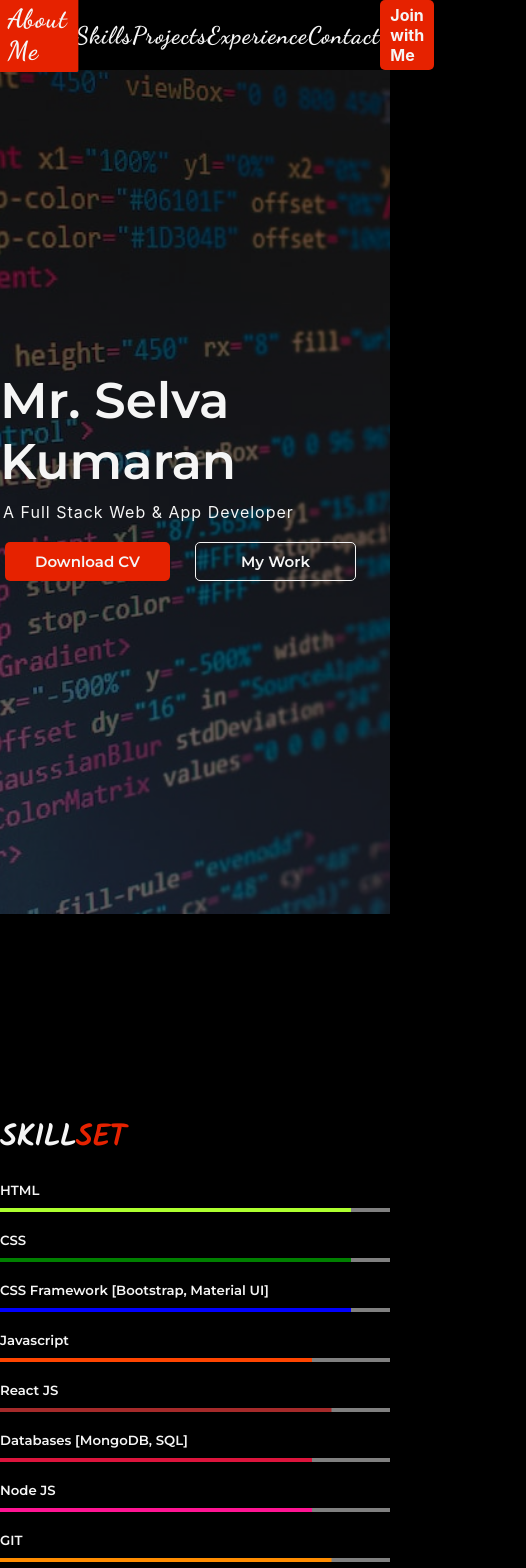
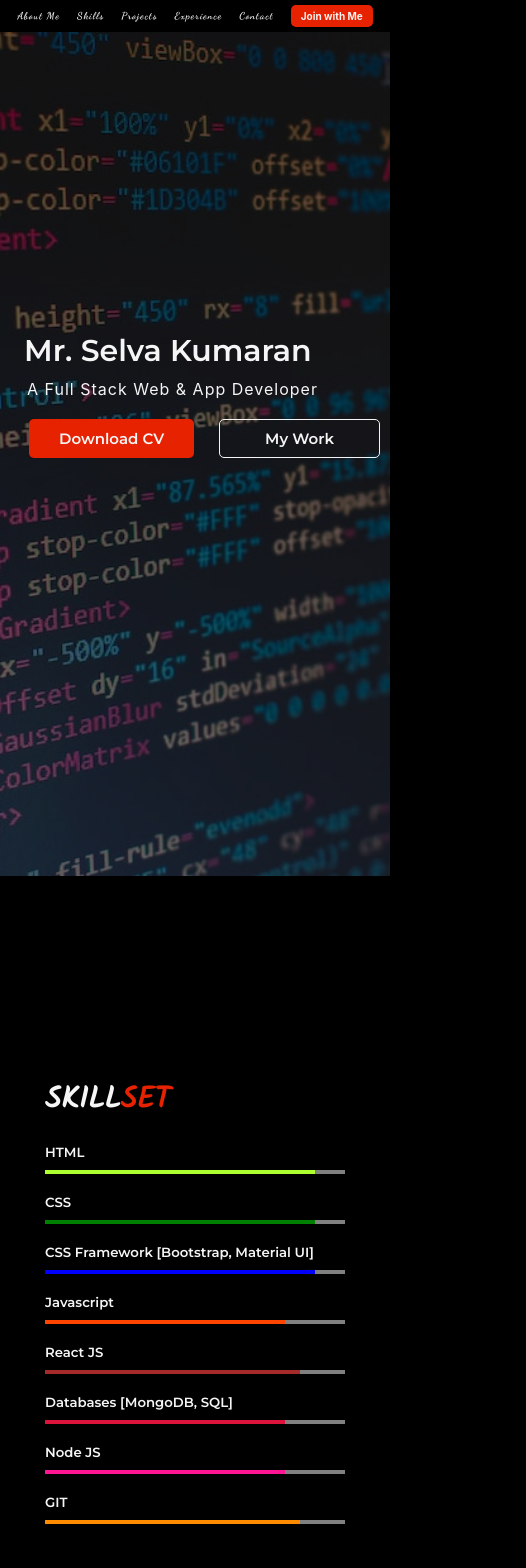
Before and after one commit to Selva81294/my-portfolio, a React (Create React App) app: page / in a window 390 px wide. Shown: the top 1568 px of the page, 526 px wide, since content can reach past the window. Built offline with nearby package versions, Linux system fonts and the light colour scheme.

Commit message:
responsive fix

```diff
--- a/src/Components/Contact/Contact.css
+++ b/src/Components/Contact/Contact.css
@@ -9,13 +9,14 @@
 
 .contact_container{
     border: 1px solid whitesmoke;
-    width: 600px;
+    border-radius: 25px;
+    width: auto;
     height: 200px;
     display: flex;
     flex-direction: column;
     align-items: center;
     justify-content: center;
-    padding: 30px;
+    padding: 30px 60px;
     margin-top: 20px;
 }
 
--- a/src/Components/ExperienceBox/Experience.css
+++ b/src/Components/ExperienceBox/Experience.css
@@ -24,3 +24,42 @@
 .experience > h1{
     text-align: center;
 }
+
+@media screen and (max-width:1000px) {
+    .experience{
+        width:200px
+    }
+}
+@media screen and (max-width:750px) {
+    .experience{
+        width:auto
+    }
+    .experience > h1{
+        font-size: 22px;
+    }
+    .experience > p{
+        font-size: 12px;
+    }
+}
+@media screen and (max-width:600px) {
+    .experience{
+        width:auto
+    }
+    .experience > h1{
+        font-size: 18px;
+    }
+    .experience > p{
+        font-size: 10px;
+    }
+}
+@media screen and (max-width:400px) {
+    .experience{
+        width:auto
+    }
+    .experience > h1{
+        font-size: 12px;
+    }
+    .experience > p{
+        font-size: 8px;
+    }
+}
--- a/src/Components/Project/Project.css
+++ b/src/Components/Project/Project.css
@@ -27,3 +27,9 @@
 .project_content > p{
     font-size: 18px;
 }
+
+@media screen and (max-width: 500px) {
+    .project > img{
+        width: 250px;
+    }
+}
--- a/src/Components/ProjectContainer/ProjectContainer.js
+++ b/src/Components/ProjectContainer/ProjectContainer.js
@@ -2,7 +2,6 @@
 import "../ProjectContainer/ProjectContainer.css"
 import { Element } from 'react-scroll';
 import Project from '../Project/Project';
-import studentProject from '../../Images/StudentsApp.jpg'
 import stackOverflow from '../../Images/StackOverflow.jpg'
 import chatApp from "../../Images/ChatApp.JPG"
 
--- a/src/Components/SkillContainer/SkillContainer.css
+++ b/src/Components/SkillContainer/SkillContainer.css
@@ -87,8 +87,11 @@
     .skillContainer_image > img{
         width: 300px;
     }
+    .skillContainer_text{
+        max-width: 400px;
+    }
 }
-@media screen and (max-width:600px){
+@media screen and (max-width:700px){
     .skillContainer_image{
         display: none;
     }
@@ -96,3 +99,13 @@
         flex: 1.0;
     }
 }
+@media screen and (max-width: 550px) {
+    .skillContainer_text{
+        max-width: 400px;
+    }
+}
+@media screen and (max-width: 400px) {
+    .skillContainer_text{
+        max-width: 300px;
+    }
+}
--- a/src/Components/TopContent/topContent.css
+++ b/src/Components/TopContent/topContent.css
@@ -75,3 +75,14 @@
         right: 10px;
     }
 }
+
+@media screen and (max-width: 600px) {
+    .topContent_container>h1{
+        font-size: 40px;
+    }
+}
+@media screen and (max-width: 400px) {
+    .topContent_container>h1{
+        font-size: 30px;
+    }
+}
--- a/src/Components/headers/Header.css
+++ b/src/Components/headers/Header.css
@@ -82,3 +82,24 @@
         flex: 1.0;
     }
 }
+
+@media screen and (max-width: 600px) {
+    .header_right >a> h4 {
+        font-size: 13px;
+    }
+}
+@media screen and (max-width: 600px) {
+    .header_right > h4 {
+        font-size: 13px;
+    }
+}
+@media screen and (max-width: 400px) {
+    .header_right >a> h4 {
+        font-size: 10px;
+    }
+}
+@media screen and (max-width: 400px) {
+    .header_right > h4 {
+        font-size: 10px;
+    }
+}
--- a/src/Components/headers/Headers.js
+++ b/src/Components/headers/Headers.js
@@ -5,7 +5,7 @@
 import Modal from "@mui/material/Modal";
 import Backdrop from "@mui/material/Backdrop";
 import Fade from "@mui/material/Fade";
-import { Button, Grid, TextField } from "@mui/material";
+import { Button, Grid, TextField, useMediaQuery } from "@mui/material";
 import { useForm } from "react-hook-form";
 import emailjs from '@emailjs/browser';
 
@@ -56,7 +56,8 @@
       </div>
       <div className="header_right">
         <Link to="about" smooth={true} duration={500}>
-          <h4>About Me</h4>
+            <h4>About Me</h4>
+          {/* <h4>About Me</h4> */}
         </Link>
         <Link to="skills" smooth={true} duration={500}>
           <h4>Skills</h4>
```
